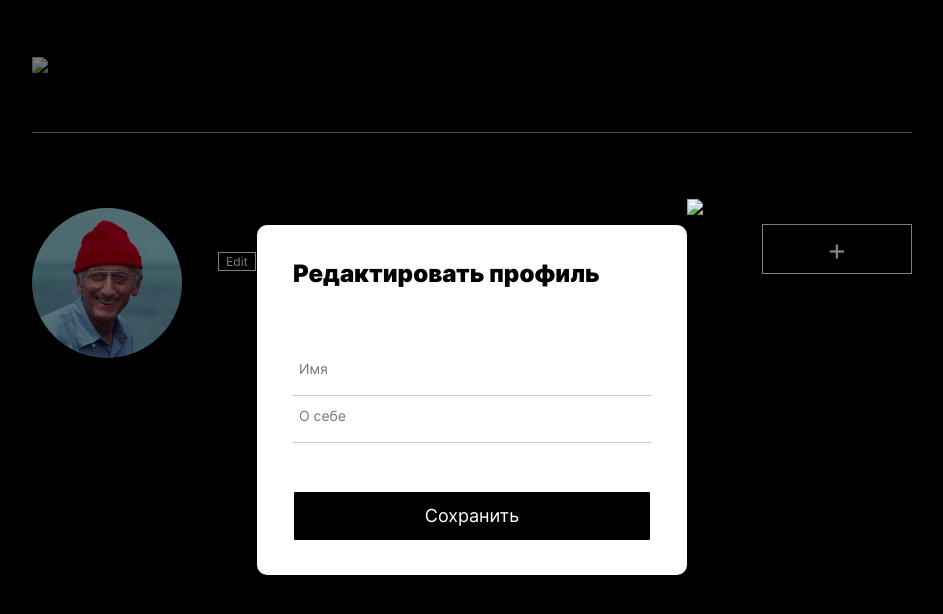
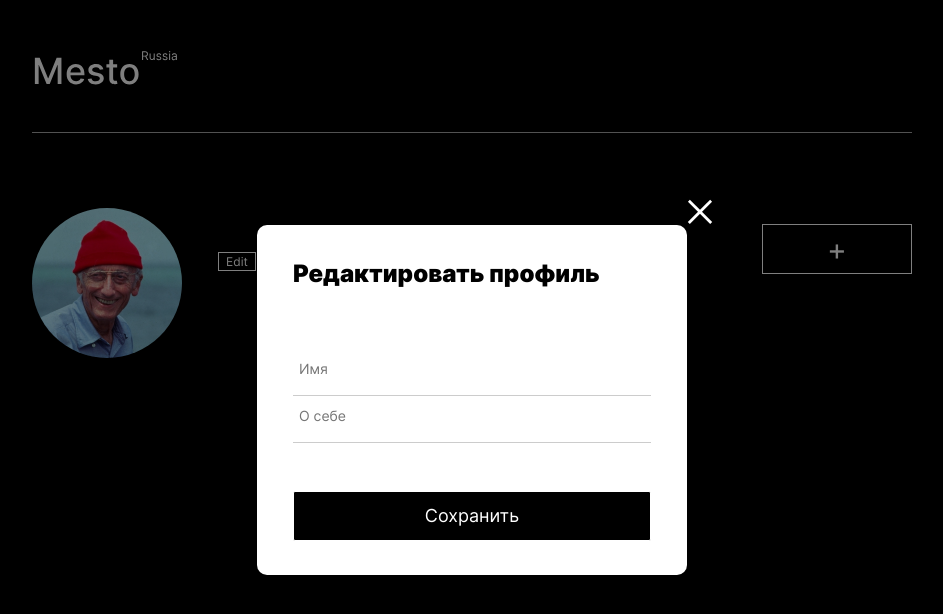
Before and after one commit to Kir1806/homework11.github.io, a website built with webpack: page src/index.html in a window 1280 px wide. Both pictures are taken after a click on the button "Edit". Shown: the whole page, without its empty margins (168-1111 px from the left). Built offline with nearby package versions, Linux system fonts and the light colour scheme; no server answers.

Commit message:
001 work

```diff
--- a/package.json
+++ b/package.json
@@ -2,7 +2,7 @@
   "name": "homework11",
   "version": "0.0.1",
   "description": "",
-  "main": "index.js",
+  "main": "./src/index.js",
   "scripts": {
     "build": "cross-env NODE_ENV=production webpack --mode production",
     "dev": "cross-env NODE_ENV=development webpack --mode development",
@@ -32,7 +32,7 @@
     "css-loader": "^3.4.2",
     "cssnano": "^4.1.10",
     "file-loader": "^6.0.0",
-    "html-webpack-plugin": "^4.0.3",
+    "html-webpack-plugin": "^3.2.0",
     "image-webpack-loader": "^6.0.0",
     "mini-css-extract-plugin": "^0.9.0",
     "node-sass": "^4.13.1",
--- a/src/index.html
+++ b/src/index.html
@@ -8,7 +8,7 @@
   <meta name="keywords" content="html, css, js">
   <meta name="author" content="Кирилл Шлёнкин">
   <title>Mesto</title>
-  <!--<link rel="stylesheet" href="./pages/index.css">-->
+
   <link rel="stylesheet" href="<%= htmlWebpackPlugin.files.chunks.main.css %>">
 
   <link rel="apple-touch-icon" sizes="180x180" href="./images/apple-touch-icon.png>">
@@ -19,13 +19,11 @@
   <meta name="msapplication-TileColor" content="#da532c">
   <meta name="theme-color" content="#ffffff">
 
-
-
 </head>
 <body>
   <div class="root">
     <header class="header root__section">
-      <img src="<%required('./images/logo.svg').default %>" alt="mesto logo" class="logo">
+      <img src="<%=require('./images/logo.svg').default %>" alt="mesto logo" class="logo">
     </header>
     <div class="profile root__section">
       <div class="user-info">
@@ -40,25 +38,10 @@
       </div>
     </div>
     <div class="places-list root__section">
-
-      <!-- Пример вёрстки карточки:
-
-      <div class="place-card">
-        <div class="place-card__image" style="background-image: url(https://pictures.s3.yandex.net/frontend-developer/cards-compressed/kamchatka.jpg)">
-          <button class="place-card__delete-icon"></button> --кнопка удаления карточки--
-        </div>
-        <div class="place-card__description">
-          <h3 class="place-card__name">Камчатка</h3>
-          <button class="place-card__like-icon"></button>  --кнопка лайка--
-        </div>
-      </div>
-
-       конец примера. -->
-
     </div>
     <div class="popup">
       <div class="popup__content">
-        <img src="<%require('./images/close.svg').default%>" alt="popup close" class="popup__close">
+        <img src="<%=require('./images/close.svg').default%>" alt="popup close" class="popup__close">
         <h3 class="popup__title">Новое место</h3>
         <form class="popup__form" name="new" novalidate>
             <input id="place" type="text" name="place" class="popup__input popup__input_type_name" placeholder="Название" required minlength="2" maxlength="30">
@@ -71,7 +54,7 @@
     </div>
     <div class="popup-user">
       <div class="popup__content">
-        <img src="<%require('./images/close.svg').default%>" alt="popup close" class="popup-user__close">
+        <img src="<%=require('./images/close.svg').default%>" alt="popup close" class="popup-user__close">
         <h3 class="popup__title">Редактировать профиль</h3>
         <form class="popup__form" name="edituser" novalidate>
             <input id="username" type="text" name="username" class="popup__input popup-user__input-type-name" placeholder="Имя" required minlength="2" maxlength="30">
@@ -84,17 +67,9 @@
     </div>
     <div class="popup-image">
        <div class="popup-image__item"style="background-image: url(https://pictures.s3.yandex.net/frontend-developer/cards-compressed/kamchatka.jpg)">
-        <img src="<%require('./images/close.svg').default%>" alt="popup close" class="popup-image__close">
+        <img src="<%=require('./images/close.svg').default%>" alt="popup close" class="popup-image__close">
        </div>
     </div>
   </div>
-  <!--<script src="./script/Api.js"></script>
-  <script src="./script/FormValidator.js"></script>
-  <script src="./script/UserInfo.js"></script>
-  <script src="./script/Card.js"></script>
-  <script src="./script/CardList.js"></script>
-  <script src="./script/Popup.js"></script>
-  <script src="./index.js"></script>-->
   <script src="<%= htmlWebpackPlugin.files.chunks.main.entry %>"></script>
 </body>
-</html>
--- a/webpack.config.js
+++ b/webpack.config.js
@@ -1,11 +1,11 @@
+const webpack = require('webpack');
 const path = require('path');
-const webpack = require('webpack');
 const MiniCssExtractPlugin = require("mini-css-extract-plugin"); // Подключили к проекту плагин
 const HtmlWebpackPlugin = require('html-webpack-plugin');
 const WebpackMd5Hash = require('webpack-md5-hash');
 const OptimizeCssAssetsPlugin = require('optimize-css-assets-webpack-plugin');
 const isDev = process.env.NODE_ENV === 'development'; // создаем переменную для development-сборки
-const isProd =!isDev;
+const isProd = !isDev;
 const {CleanWebpackPlugin} = require('clean-webpack-plugin'); //очистка dist
 const filename = ext => isDev ? `[name].${ext}` : `[name].[chunkhash].${ext}`;
 //Оптимизация лоадеров
@@ -31,7 +31,7 @@ const cssLoaders = extra => {
 
 module.exports = {
     devtool: isDev ? 'source-map' : '',
-    entry: { main: './src/index.js' },
+    entry: {main: './src/index.js'},
     output: {
         path: path.resolve(__dirname, 'dist'),
         filename: filename('js')//'[name].[chunkhash].js' // прописываем хеш в имени файла
@@ -57,7 +57,7 @@ module: {
             use: cssLoaders('sass-loader')
         },
         {
-            test: /\.(png|jpg|gif|ico|svg)$/,
+            test: /\.(png|jpe?g|gif|ico|svg)$/,
             use: [
                     'file-loader?name=./images/[name].[ext]', // указали папку, куда складывать изображения
                     {
@@ -93,7 +93,7 @@ module: {
         new HtmlWebpackPlugin({
             // Означает, что:
             inject: false, // стили НЕ нужно прописывать внутри тегов
-            hash: true, // для страницы  нужно считать хеш
+            // hash: true,  для страницы  нужно считать хеш
             template: './src/index.html', // откуда брать образец для сравнения с текущим видом проекта
             filename: 'index.html', // имя выходного файла, то есть того, что окажется в папке dist после сборки
             // Оптимизация HTML
@@ -106,7 +106,6 @@ module: {
         new webpack.DefinePlugin({
             'NODE_ENV': JSON.stringify(process.env.NODE_ENV)
         })
-
         ]
 
 };
```
Also changed, not shown: src/index.js (+6 -39 lines), src/style.css (line endings or trailing spaces), 1 other file.
